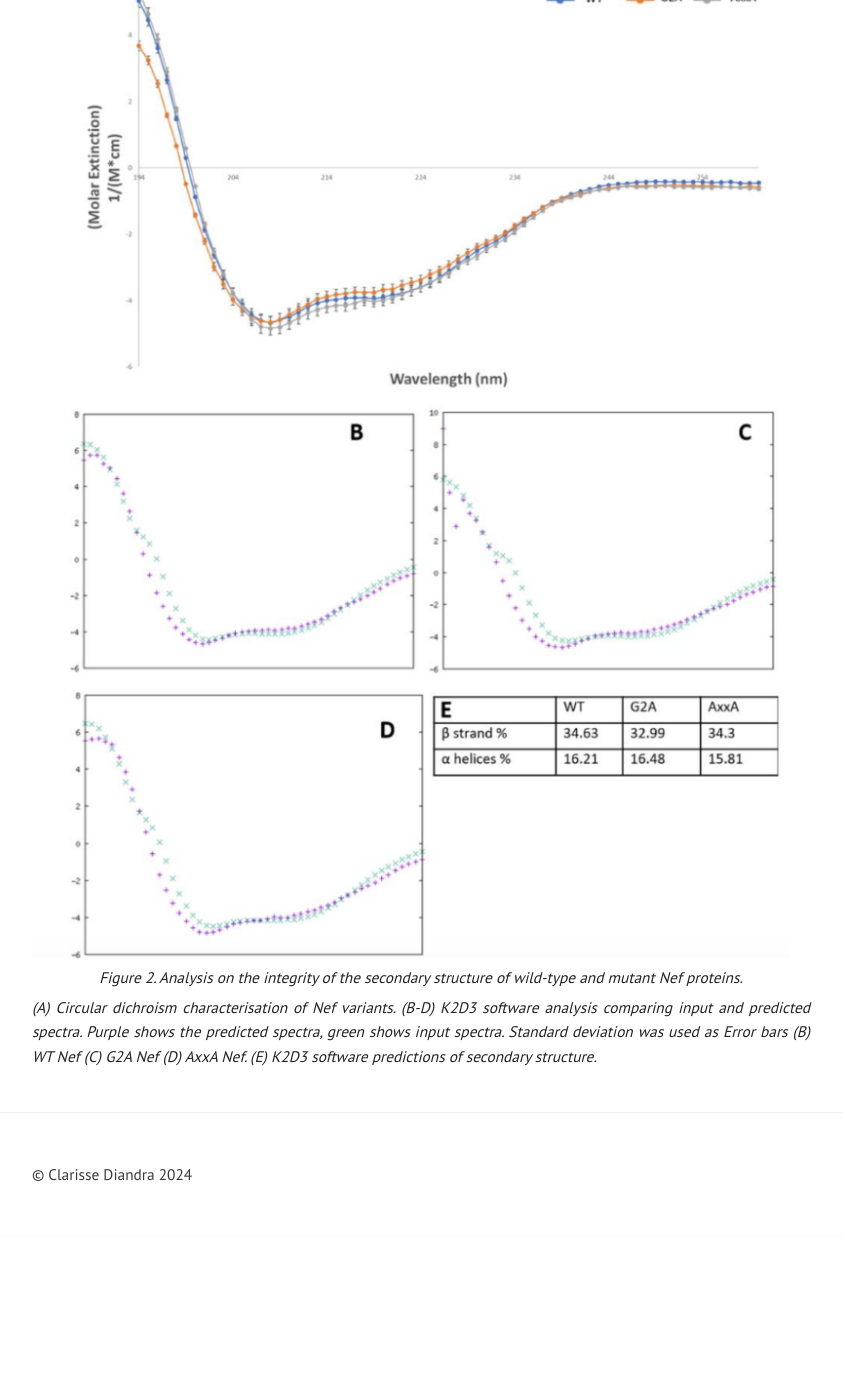
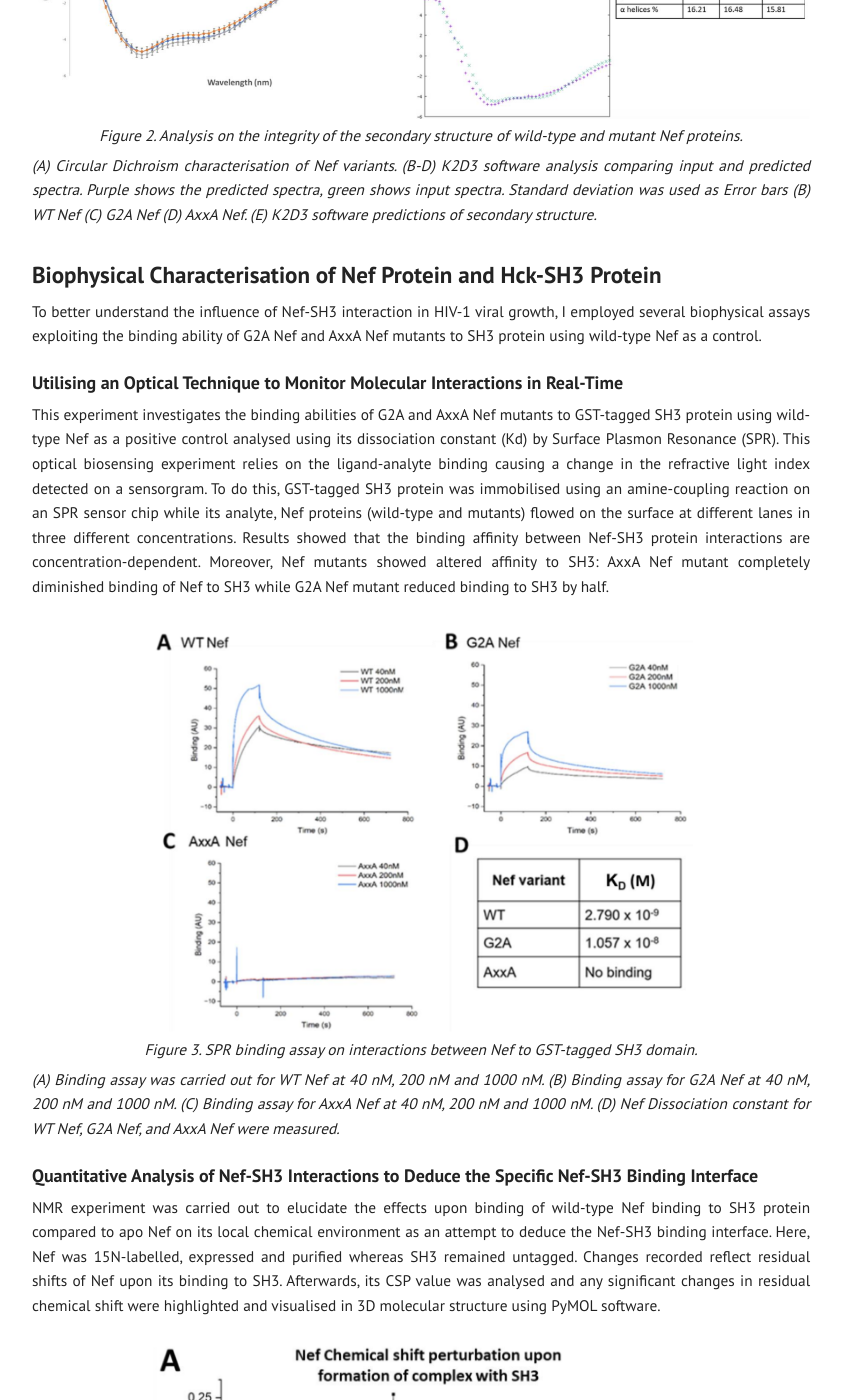
Before and after one commit to clarissediandra/clarissediandra.github.io, a Jekyll site: the page built from _posts/research/2023-05-01-hiv.md, in a window 1280 px wide and 1400 px high, scrolled down 1566 px. Shown: the whole window, without its empty margins (219-1062 px from the left). Built offline with Jekyll 4.4.1, drawn with Linux system fonts in a browser that asks for light colours; before the commit the page ends 2803 px from its top, so only the background shows below that; some of the changed text lies outside the part shown.

Commit message:
Hiv post complete

```diff
--- a/_posts/research/2023-05-01-hiv.md
+++ b/_posts/research/2023-05-01-hiv.md
@@ -16,7 +16,7 @@ The Human Immunodeficiency Virus 1 (HIV-1) is a life-threatening retrovirus whic
 
 This set of experiments enabled the determination of the subcellular localisation of Nef protein in GFP-transfected HeLa cells using immunofluorescence visualised by confocal microscopy. Furthermore, CD4 quantification by flow cytometry enables to solidify the relation between Nef localisation and the downregulation of CD4 levels to the overall HIV-1 pathogenesis analysis *in vitro*.
 
-![Figure1ConfocalMicroscopy+FlowCytometry](/assets/img/research/hiv/Confocal%20Microscopy%20+%20Flow%20Cytometry.png)
+![Figure1ConfocalMicroscopy+FlowCytometry](/assets/img/research/hiv/Confocal%20Microscopy%20+%20Flow%20Cytometry.png){: width="75%" }
 *Figure 1. CD4 expression in HeLa cells in the presence of WT-Nef, and Nef mutants (G2A and AxxA).*
 <p style="margin-top:-10px"><em>
 (A) Wild-type HIV-Nef IRES GFP. (B) Mutant G2A HIV-Nef IRES GFP. (C) Mutant AxxA HIV-Nef IRES GFP. (D) Negative control. Immunofluorescence was used to co-localize Nef in HeLa cells, visualized using confocal microscopy. HeLa cells' nucleus was stained (blue) with DAPI (4',6-diamidino-2-phenylindole), Nef-GFP transfected cells (green), and anti-Nef antibody (red). Image was further analyzed on an image processor, FIJI.
@@ -26,8 +26,32 @@ This set of experiments enabled the determination of the subcellular localisatio
 
 This assay utilises Circular Dichroism which served as protein quality control ensuring that mutations introduced in Nef were able to generate proteins that were able to fold properly into its 3D structure similar to its wild-type construct with small structural differences. Once verified, further biophysical characterisation of Nef constructs can be observed.
 
-![Figure2Circular0Dichroism](/assets/img/research/hiv/Circular%20Dichroism.png)
+![Figure2Circular0Dichroism](/assets/img/research/hiv/Circular%20Dichroism.png){: width="100%" }
 *Figure 2. Analysis on the integrity of the secondary structure of wild-type and mutant Nef proteins.*
 <p style="margin-top:-10px"><em>
-(A) Circular dichroism characterisation of Nef variants. (B-D) K2D3 software analysis comparing input and predicted spectra. Purple shows the predicted spectra, green shows input spectra. Standard deviation was used as Error bars (B) WT Nef (C) G2A Nef (D) AxxA Nef. (E) K2D3 software predictions of secondary structure.
+(A) Circular Dichroism characterisation of Nef variants. (B-D) K2D3 software analysis comparing input and predicted spectra. Purple shows the predicted spectra, green shows input spectra. Standard deviation was used as Error bars (B) WT Nef (C) G2A Nef (D) AxxA Nef. (E) K2D3 software predictions of secondary structure.
 </em></p>
+
+## Biophysical Characterisation of Nef Protein and Hck-SH3 Protein
+
+To better understand the influence of Nef-SH3 interaction in HIV-1 viral growth, I employed several biophysical assays exploiting the binding ability of G2A Nef and AxxA Nef mutants to SH3 protein using wild-type Nef as a control.
+
+### Utilising an Optical Technique to Monitor Molecular Interactions in Real-Time
+
+This experiment investigates the binding abilities of G2A and AxxA Nef mutants to GST-tagged SH3 protein using wild-type Nef as a positive control analysed using its dissociation constant (Kd) by Surface Plasmon Resonance (SPR). This optical biosensing experiment relies on the ligand-analyte binding causing a change in the refractive light index detected on a sensorgram. To do this, GST-tagged SH3 protein was immobilised using an amine-coupling reaction on an SPR sensor chip while its analyte, Nef proteins (wild-type and mutants) flowed on the surface at different lanes in three different concentrations. Results showed that the binding affinity between Nef-SH3 protein interactions are concentration-dependent. Moreover, Nef mutants showed altered affinity to SH3: AxxA Nef mutant completely diminished binding of Nef to SH3 while G2A Nef mutant reduced binding to SH3 by half.
+
+![Figure3SPR](/assets/img/research/hiv/SPR.png){: width="70%" }
+*Figure 3. SPR binding assay on interactions between Nef to GST-tagged SH3 domain.*
+<p style="margin-top:-10px"><em>
+(A) Binding assay was carried out for WT Nef at 40 nM, 200 nM and 1000 nM. (B) Binding assay for G2A Nef at 40 nM, 200 nM and 1000 nM. (C) Binding assay for AxxA Nef at 40 nM, 200 nM and 1000 nM. (D) Nef Dissociation constant for WT Nef, G2A Nef, and AxxA Nef were measured.
+</em></p>
+
+### Quantitative Analysis of Nef-SH3 Interactions to Deduce the Specific Nef-SH3 Binding Interface
+
+NMR experiment was carried out to elucidate the effects upon binding of wild-type Nef binding to SH3 protein compared to apo Nef on its local chemical environment as an attempt to deduce the Nef-SH3 binding interface. Here, Nef was 15N-labelled, expressed and purified whereas SH3 remained untagged. Changes recorded reflect residual shifts of Nef upon its binding to SH3. Afterwards, its CSP value was analysed and any significant changes in residual chemical shift were highlighted and visualised in 3D molecular structure using PyMOL software.
+
+![Figure4NMR](/assets/img/research/hiv/NMR.png){: width="72%" }
+*Figure 4. Analysis on the binding interface between Nef-SH3 interaction using NMR approach.*
+<p style="margin-top:-10px"><em>
+(A) Graph showing the chemical shift perturbation values. Any points above the pink threshold (CSP values >0.06) indicate a significant change in chemical shift and are likely residues that are affected by binding of Nef to SH3, Hck-SH3 domain is highlighted in pink. (B) 3D-molecular structure of HIV-Nef protein core. Significant changes upon Nef binding to SH3 cyan, SH3. Image visualized using PyMol Software, PDB accession code: 6B72
+</em></p>
```
Also changed, not shown: assets/img/research/hiv/Circular Dichroism.png.
